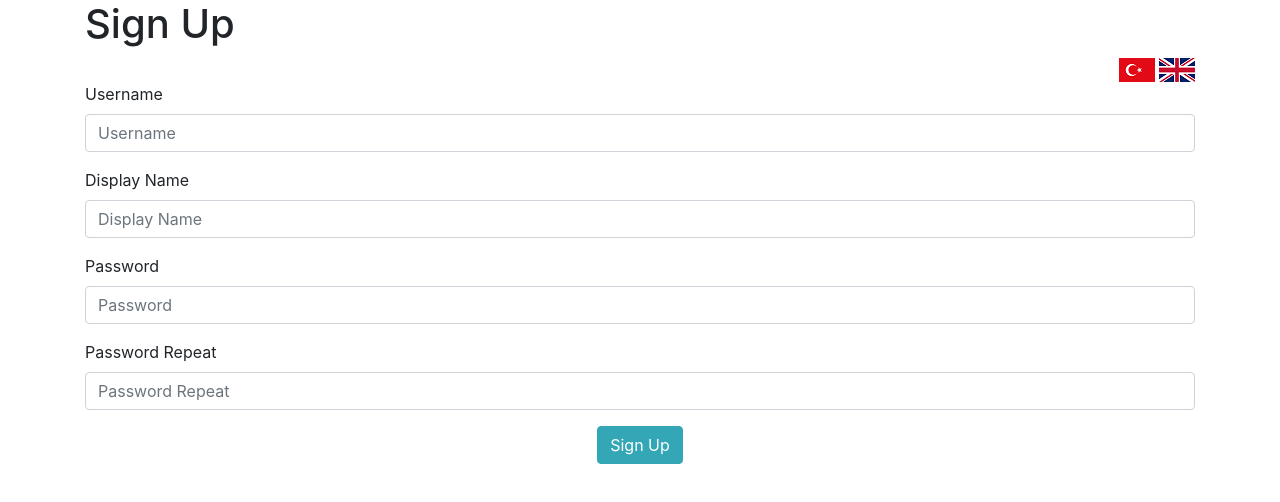
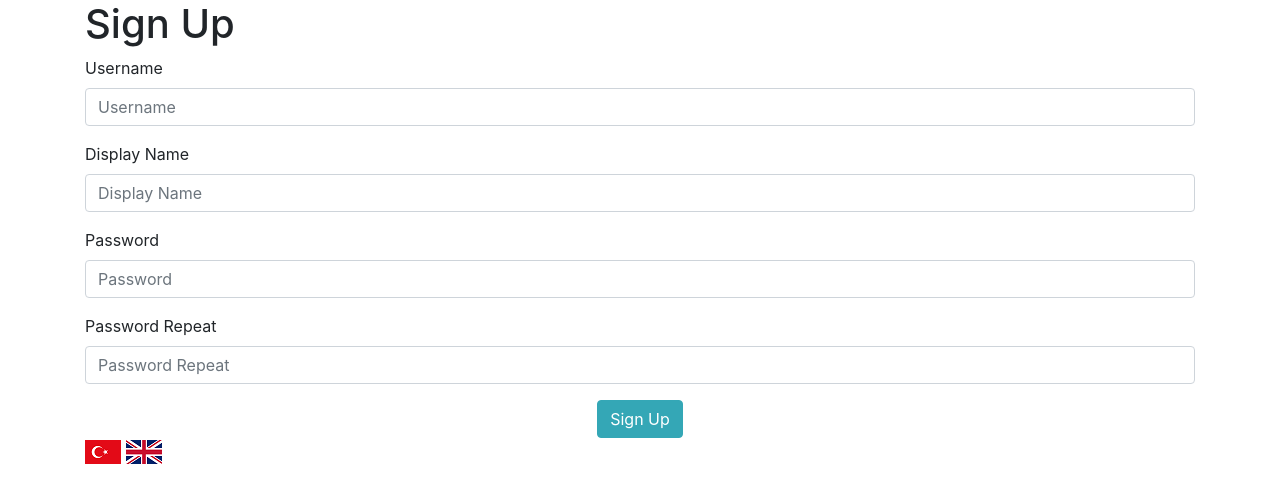
Before and after one commit to dogancanokur/faector-old, a React (Create React App) app in the folder fe/: page / in a window 1280 px wide. Shown: the top 502 px of the page. Built offline with nearby package versions, Linux system fonts and the light colour scheme.

Commit message:
fe - LanguageSelector - stateless component

```diff
--- /dev/null
+++ b/fe/src/components/LanguageSelector.js
@@ -0,0 +1,23 @@
+import React from 'react';
+import {changeLanguage} from "../api/apiCalls";
+import {withTranslation} from "react-i18next";
+
+const LanguageSelector = (props) => {
+    const onChangeLanguage = (language) => {
+        const {i18n} = props;
+        i18n.changeLanguage(language);
+        changeLanguage(language);
+    }
+
+    return (
+        <div className={'container'}>
+            <img style={{cursor: 'pointer'}} src="/img/flags/flat/tr.png" alt="Turkey Flag"
+                 onClick={() => onChangeLanguage('tr')}/>
+            &nbsp;
+            <img style={{cursor: 'pointer'}} src="/img/flags/flat/en.png" alt="Great Britain Flag"
+                 onClick={() => onChangeLanguage('en')}/>
+        </div>
+    );
+};
+
+export default withTranslation()(LanguageSelector);
--- a/fe/src/index.js
+++ b/fe/src/index.js
@@ -5,11 +5,14 @@ import './bootstrap-override.scss';
 import reportWebVitals from './reportWebVitals';
 import UserSignUpPage from "./pages/UserSignUpPage";
 import './i18n';
+import LanguageSelector from "./components/LanguageSelector";
 
 const root = ReactDOM.createRoot(document.getElementById('root'));
+
 root.render(
     <React.StrictMode>
         <UserSignUpPage/>
+        <LanguageSelector/>
     </React.StrictMode>
 );
 
--- a/fe/src/pages/UserSignUpPage.js
+++ b/fe/src/pages/UserSignUpPage.js
@@ -1,5 +1,5 @@
 import React from "react";
-import {changeLanguage, signUp} from "../api/apiCalls";
+import {signUp} from "../api/apiCalls";
 import Input from "../components/Input";
 import {withTranslation} from "react-i18next";
 
@@ -42,27 +42,15 @@ class UserSignUpPage extends React.Component {
         }
         this.setState({pendingApiCall: false});
     }
-    onChangeLanguage = (language) => {
-        const {i18n} = this.props;
-        i18n.changeLanguage(language);
-        changeLanguage(language);
-    }
 
     render() {
         const {pendingApiCall, errors} = this.state;
         const {t} = this.props;
-        return (<div className={"container"}>
+        return (
+            <div className={"container"}>
                 <form>
-
                     <div>
                         <h1 className={'d-inline-flex'}>{t('SignUp')}</h1>
-                    <div className={'text-right'}>
-                        <img style={{cursor: 'pointer'}} src="/img/flags/flat/tr.png" alt="Turkey Flag"
-                             onClick={() => this.onChangeLanguage('tr')}/>
-                        &nbsp;
-                        <img style={{cursor: 'pointer'}} src="/img/flags/flat/en.png" alt="Great Britain Flag"
-                             onClick={() => this.onChangeLanguage('en')}/>
-                    </div>
                     </div>
 
                     <Input id={'username'}
@@ -98,7 +86,8 @@ class UserSignUpPage extends React.Component {
                            onchange={this.onChangeInput}></Input>
 
                     <div className={"text-center"}>
-                    <button className="btn btn-primary" disabled={pendingApiCall || errors.passwordRepeat !== undefined}
+                        <button className="btn btn-primary"
+                                disabled={pendingApiCall || errors.passwordRepeat !== undefined}
                                 onClick={this.onClickSignUp}>
                             {pendingApiCall &&
                                 <span className="spinner-border-sm spinner-border mr-1"></span>}{t('Sign Up')}
```
Lines whose indentation alone changed are shown as unchanged.
